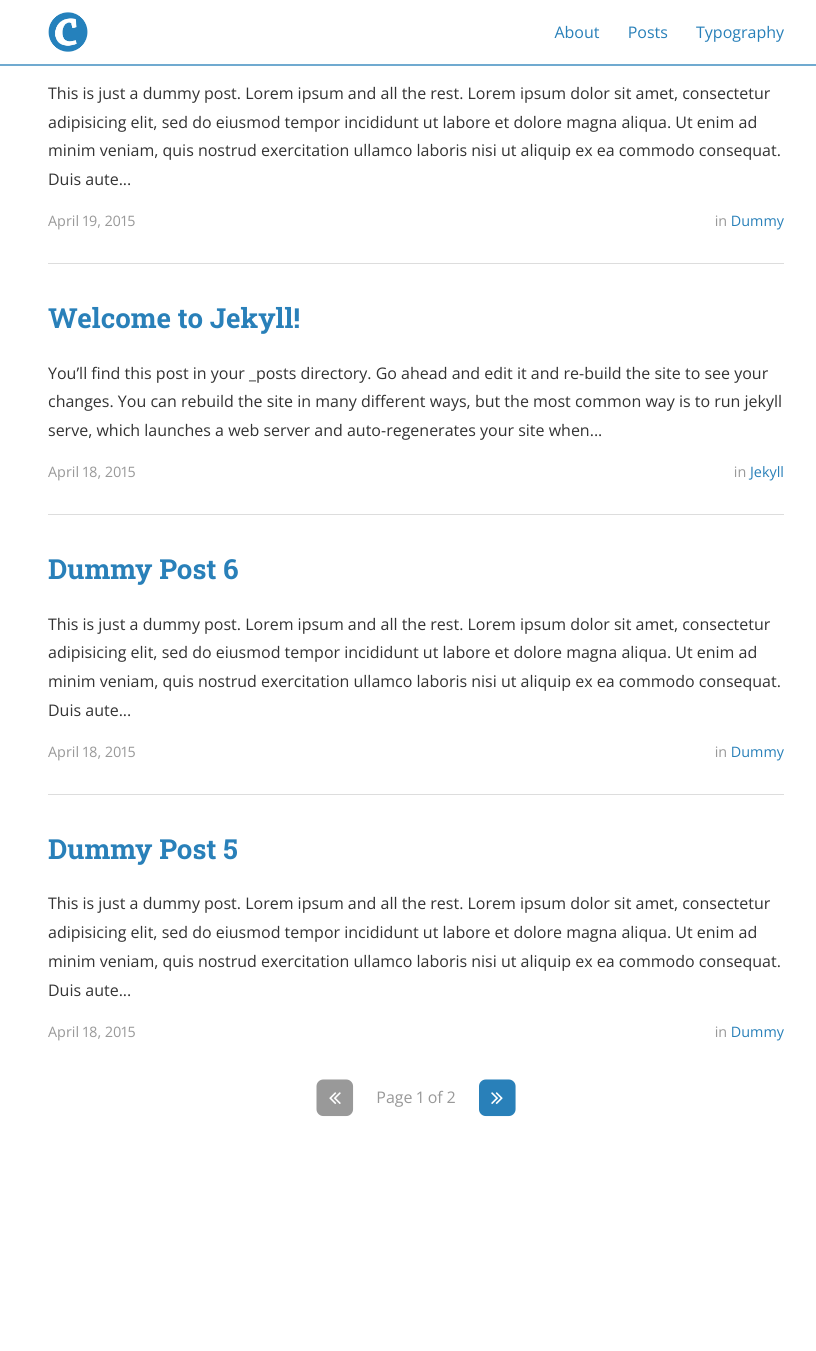
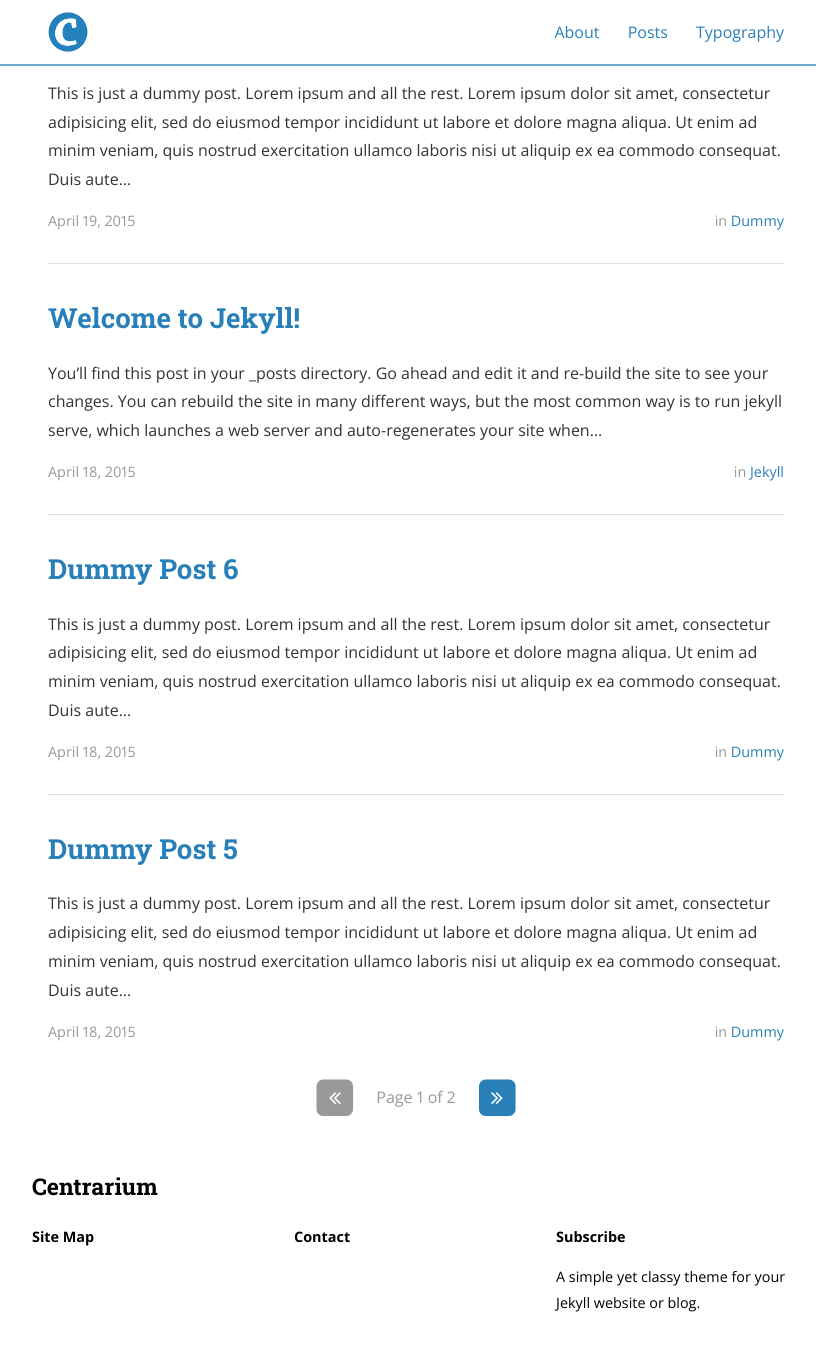
Before and after one commit to kyuwonism/kyuwonism.github.io, a Jekyll site: the page built from index.html, in a window 1280 px wide and 1400 px high, scrolled down 775 px. Shown: the top 1351 px of the window, without its empty margins (224-1040 px from the left). Built offline with Jekyll 4.4.1, drawn with Linux system fonts in a browser that asks for light colours; nearby versions of some CDN libraries; the list of posts is cut into pages by our own code.

Commit message:
Update main.scss

```diff
--- a/css/main.scss
+++ b/css/main.scss
@@ -13,4 +13,4 @@
 ;
 
 
-.site-footer { background-color: #FFFFFF}
+.site-footer { background-color: #FFFFFF; color: #000000}
```
